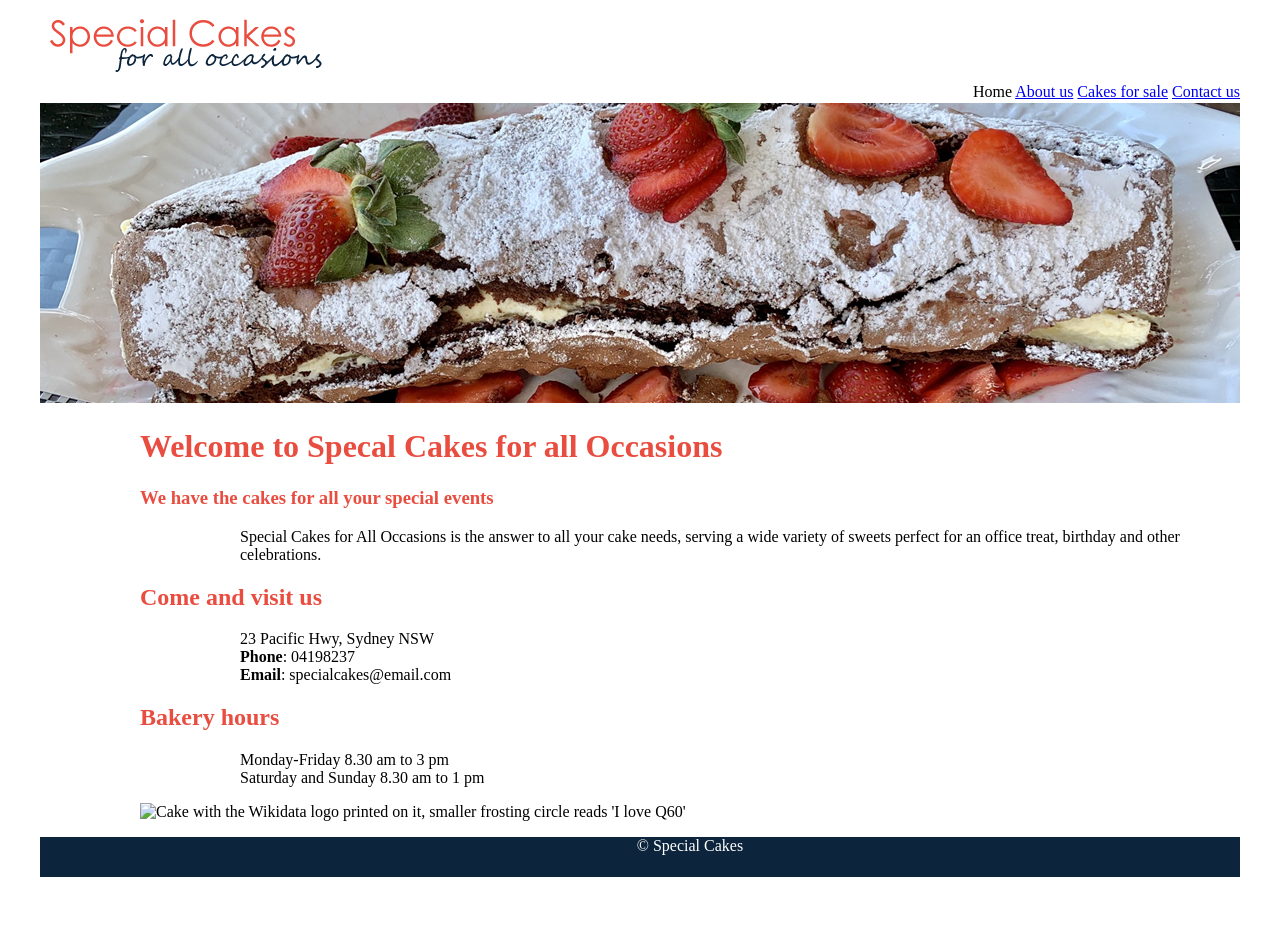
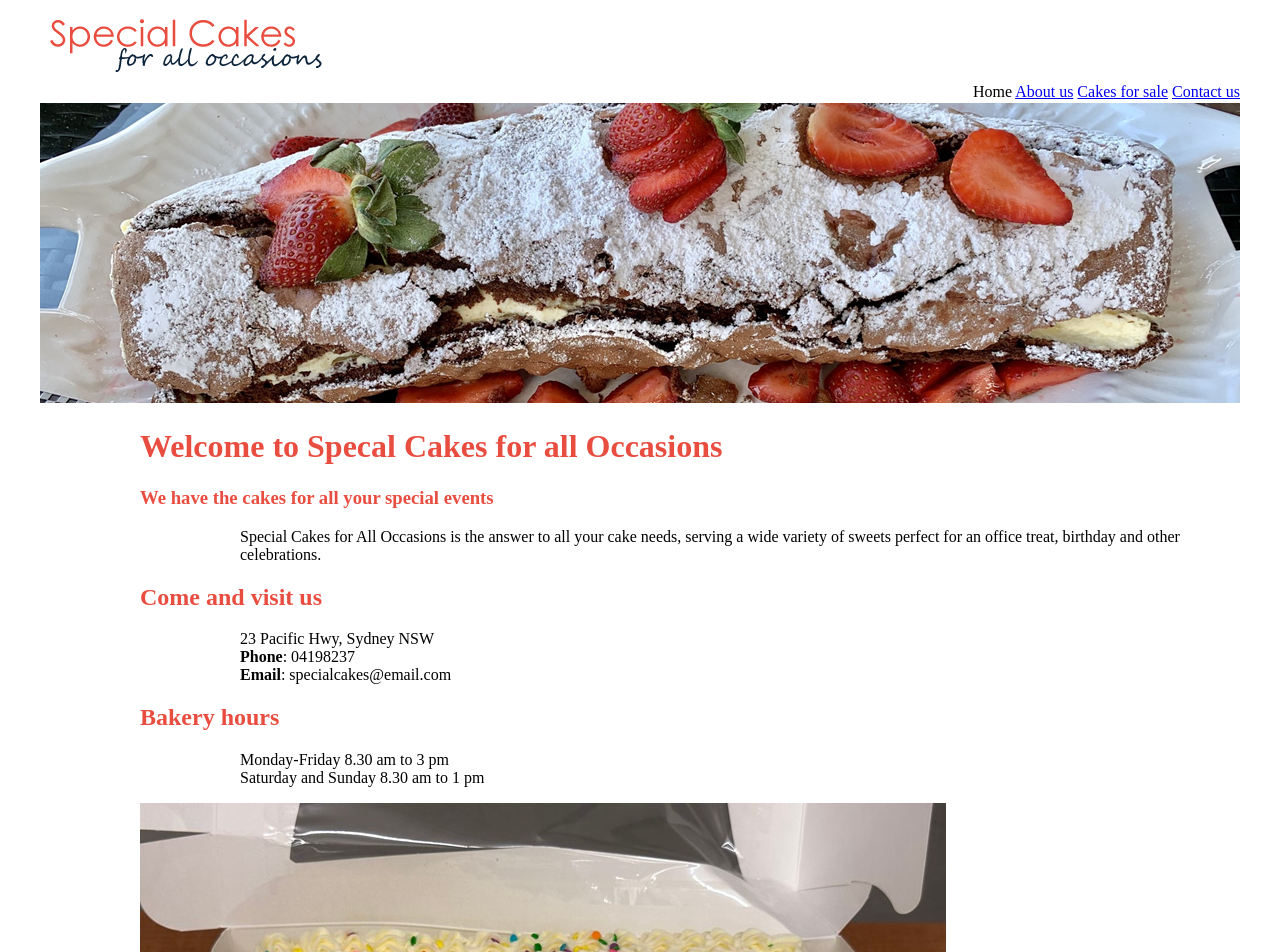
Before and after one commit to Anthony-Nehme-TAFE/Anthony-Nehme-TAFE.github.io, a plain HTML site: page index.html in a window 1280 px wide. Shown: the top 952 px of the page. Before the commit the page ends 885 px from the top, so only its background shows below. Drawn offline with Linux system fonts and the light colour scheme.

Commit message:
aSDJKJL;'

```diff
--- a/index.html
+++ b/index.html
@@ -28,7 +28,7 @@
             <p>23 Pacific Hwy, Sydney NSW<br><b>Phone</b>: 04198237<br><b>Email</b>: specialcakes@email.com</p>
             <h2>Bakery hours</h2>
             <p>Monday-Friday 8.30 am to 3 pm<br>Saturday and Sunday 8.30 am to 1 pm</p>
-            <img src="img/Wikidata_10th_birthday_-_Wikimedia_NYC_cake,_head-on bigger.jpg" alt="Cake with the Wikidata logo printed on it, smaller frosting circle reads 'I love Q60'">
+            <img src="img/Wikidata_10th_birthday_-_Wikimedia_NYC_cake,_head-on_bigger.jpg" alt="Cake with the Wikidata logo printed on it, smaller frosting circle reads 'I love Q60'">
         </main>
 
         <footer>
```
